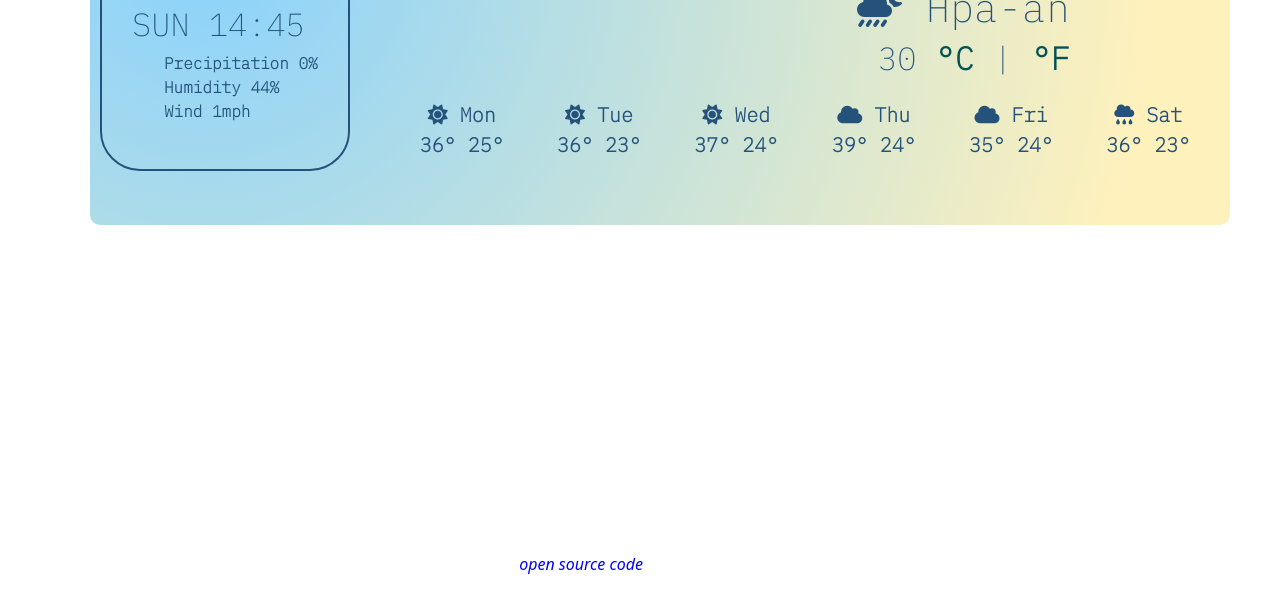
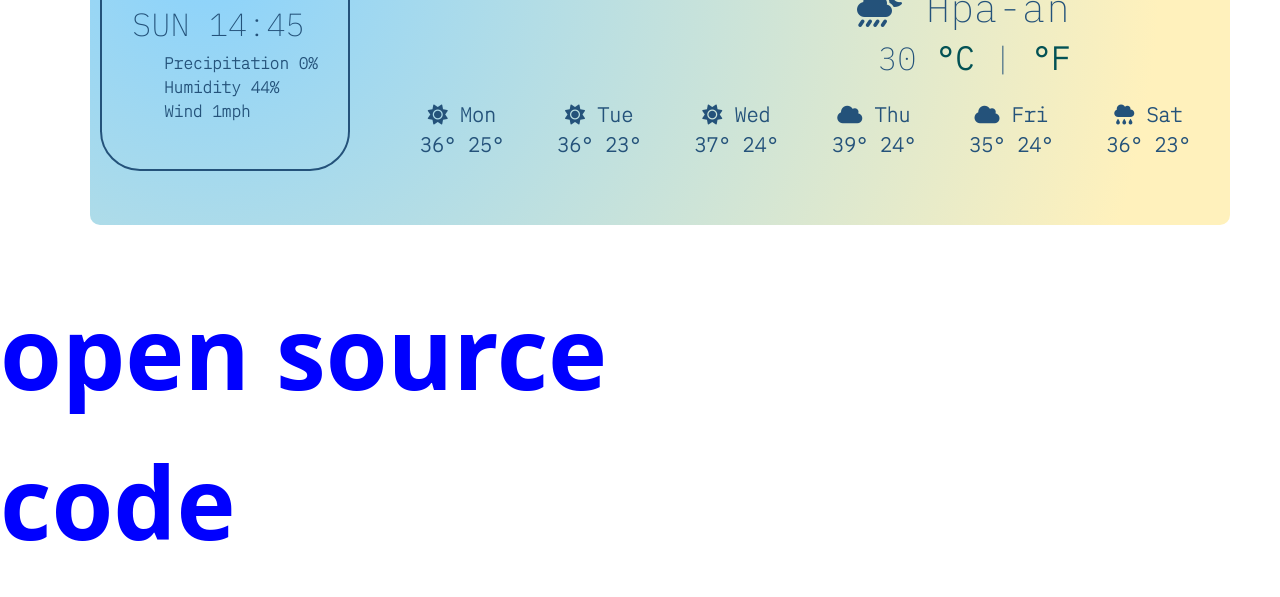
Before and after one commit to Wine-cap/wineislearning-weather-project, a plain HTML site: page index.html in a window 1280 px wide. Shown: the part 203-800 px from the top of the page. Drawn offline with nearby package versions, Linux system fonts and the light colour scheme; a web font is replaced by a local one.

Commit message:
Update index.html

```diff
--- a/index.html
+++ b/index.html
@@ -126,8 +126,8 @@ ul {
   right: 150px;
 }
 .github-link{color:blue;
-            font-style: italic;
-            font-weight: 100px;
+              font-size: 100px;
+            font-weight: bold;
             text-decoration-line:none ;}
 .github-link:hover{cursor: pointer;
                   text-decoration-line: underline;}
```
